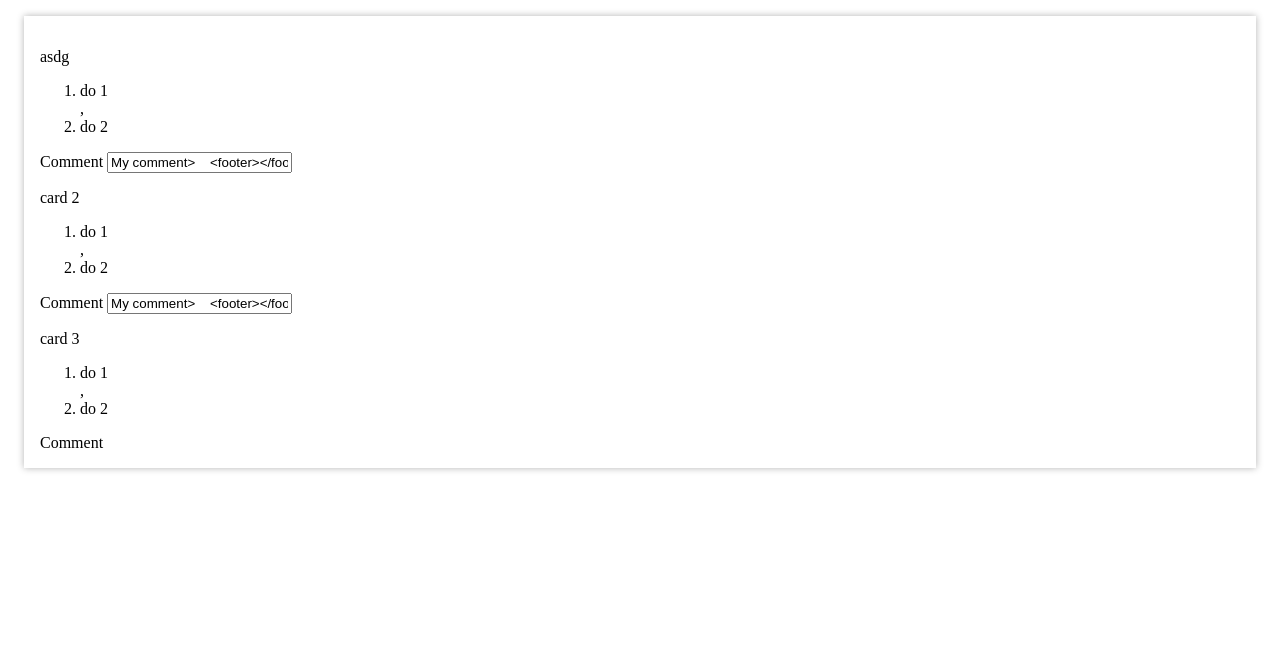
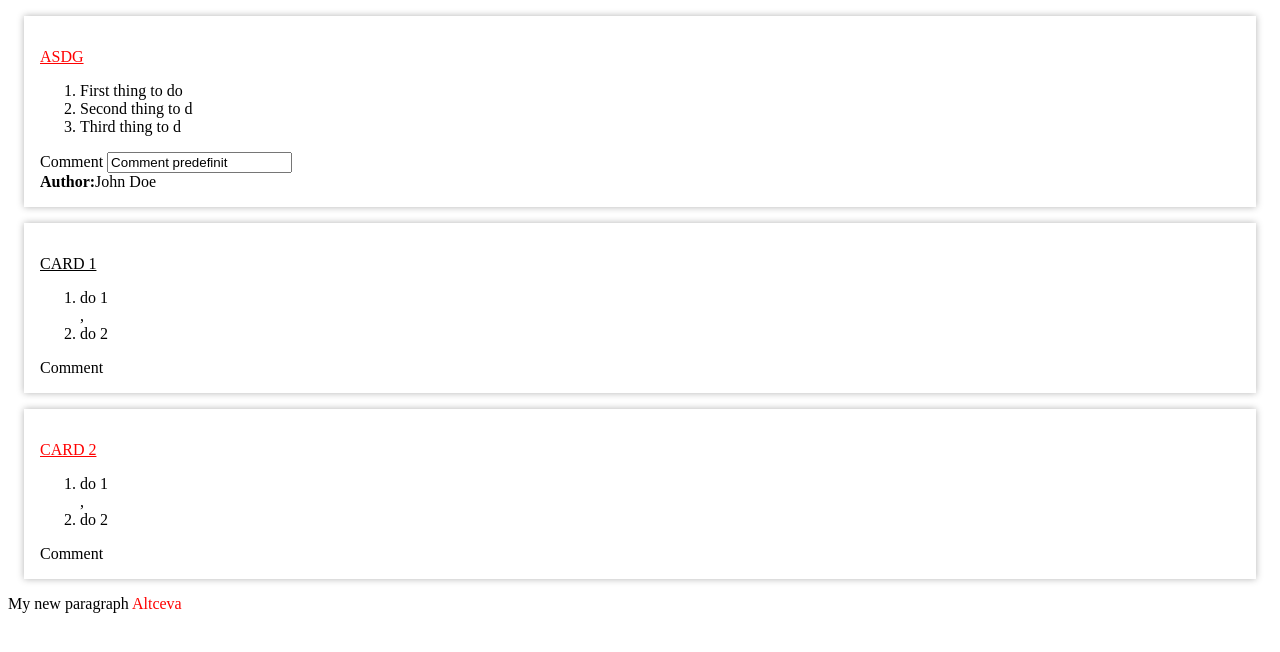
Before and after one commit to CristinaChifor/sesiunea14Demo24.03.24, a plain HTML site: page index.html in a window 1280 px wide. Drawn offline with Linux system fonts and the light colour scheme.

Commit message:
Add create and remove examples

```diff
--- a/script.js
+++ b/script.js
@@ -82,7 +82,9 @@ const posts = [
 const body = document.querySelector('body');
 let htmlContent = '';
 for (const post of posts) {
-    const card = `<article class="card">
+    const article = document.createElement('article');
+    article.classList.add('card');
+    const card = `
     <p>${post.title}</p>
 
     <ol>
@@ -92,13 +94,17 @@ for (const post of posts) {
 
     <label for="comment">Comment</label>
     <input type="text" id="comment" name="comment" value ="${post.comment}>
-    <footer></footer>
-    </article>`
+    <footer>
+    <strong>Author:</strong> ${post.author} <span></span>
+    </footer>
+   `;
+   article.innerHTML = card;
+   body.appendChild(article);
 
     htmlContent += card;
 }
 
-body.innerHTML = htmlContent;
+//body.innerHTML = htmlContent;
 //body.textContent = htmlContent;
 
 // innerText vs textContent
@@ -113,3 +119,68 @@ console.log(firstp.textContent);
 
 // 2. getAttribute și setAttribute:
 // Aceste metode permit accesarea și modificarea atributelor unui element.
+
+const firstInput = document.querySelectorAll('input');
+console.log('input: ', firstInput);
+console.log('....');
+
+firstInput[0].readOnly = true;
+
+//firstInput[1].setAttribute('readonly', true);
+
+let firstInputValue = firstInput[0].getAttribute('value');
+console.log('first value: ', firstInputValue);
+
+// 3. classList
+// Această proprietate este utilă pentru a lucra cu clasele CSS ale unui element. Permite adăugarea, eliminarea sau verificarea claselor.
+
+const allP = document.querySelectorAll('p');
+for (const paragraph of allP) {
+    paragraph.classList.add('red', 'underline');
+}
+
+let index = 0;
+for(const paragraph of allP) {
+    if (index % 2 > 0) {
+        paragraph.classList.remove('red');
+    }
+
+    index++;
+}
+
+// 4. style
+// Această proprietate permite accesarea și modificarea stilurilor CSS ale unui element.
+
+for(const paragraph of allP) {
+    paragraph.style.textTransform = 'uppercase';
+}
+
+// Crearea unui element
+
+// 1. document.createElement() este folosit pentru a crea un element nou.
+// Acest element este creat, dar nu este încă atașat la nici o parte a DOM-ului
+
+const newParagraph = document.createElement('p');
+newParagraph.textContent = 'My new paragraph';
+console.log(newParagraph);
+
+// .appendChild(newElement) este folosit pentru a adăuga un element ca ultim copil în elementul ce apelează metoda.
+
+body.appendChild(newParagraph);
+
+const span = document.createElement('span')
+span.textContent = ' Altceva';
+span.classList.add('red');
+newParagraph.appendChild(span);
+
+// Ștergerea unui element
+
+/**
+ * 1.Identificarea elementului:
+Utilizăm metode precum getElementById, getElementsByClassName, getElementsByTagName, sau querySelector pentru a identifica elementul pe care dorim să-l ștergem.
+2. Ștergerea elementului:
+Se face prin metoda remove() pentru a șterge un element din DOM.
+ */
+
+const allCards = document.querySelectorAll('.card');
+allCards[allCards.length - 1].remove();
--- a/style.css
+++ b/style.css
@@ -3,3 +3,11 @@
     margin: 1em;
     padding: 1em;
 }
+
+.red {
+    color:red;
+}
+
+.underline {
+    text-decoration: underline;
+}
```
